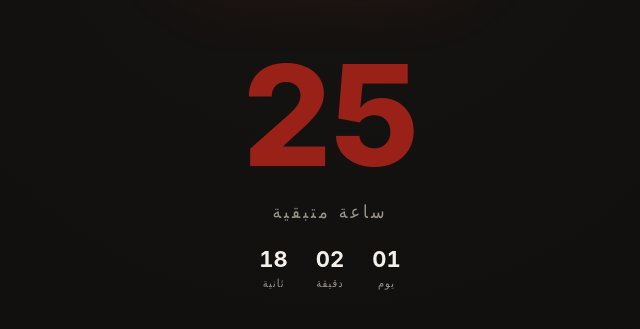
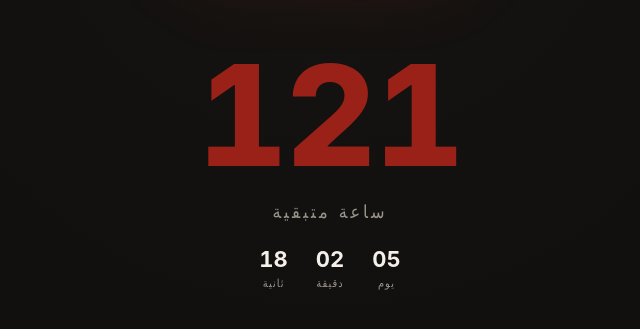
Before and after one commit to 7mz410/temp, a plain HTML site: page index.html in a window 1280 px wide. Shown: the part 319-648 px from the top of the page, without its empty margins (310-950 px from the left). Drawn offline with Linux system fonts and the light colour scheme.

Commit message:
Extend countdown target by 4 days
Co-Authored-By: Claude Sonnet 5 <noreply@anthropic.com>

```diff
--- a/index.html
+++ b/index.html
@@ -97,7 +97,7 @@
   </div>
 
 <script>
-  const TARGET = new Date("2026-09-27T16:20:43").getTime();
+  const TARGET = new Date("2026-10-01T16:20:43").getTime();
 
   function pad(n){ return String(n).padStart(2,'0'); }
 
```
